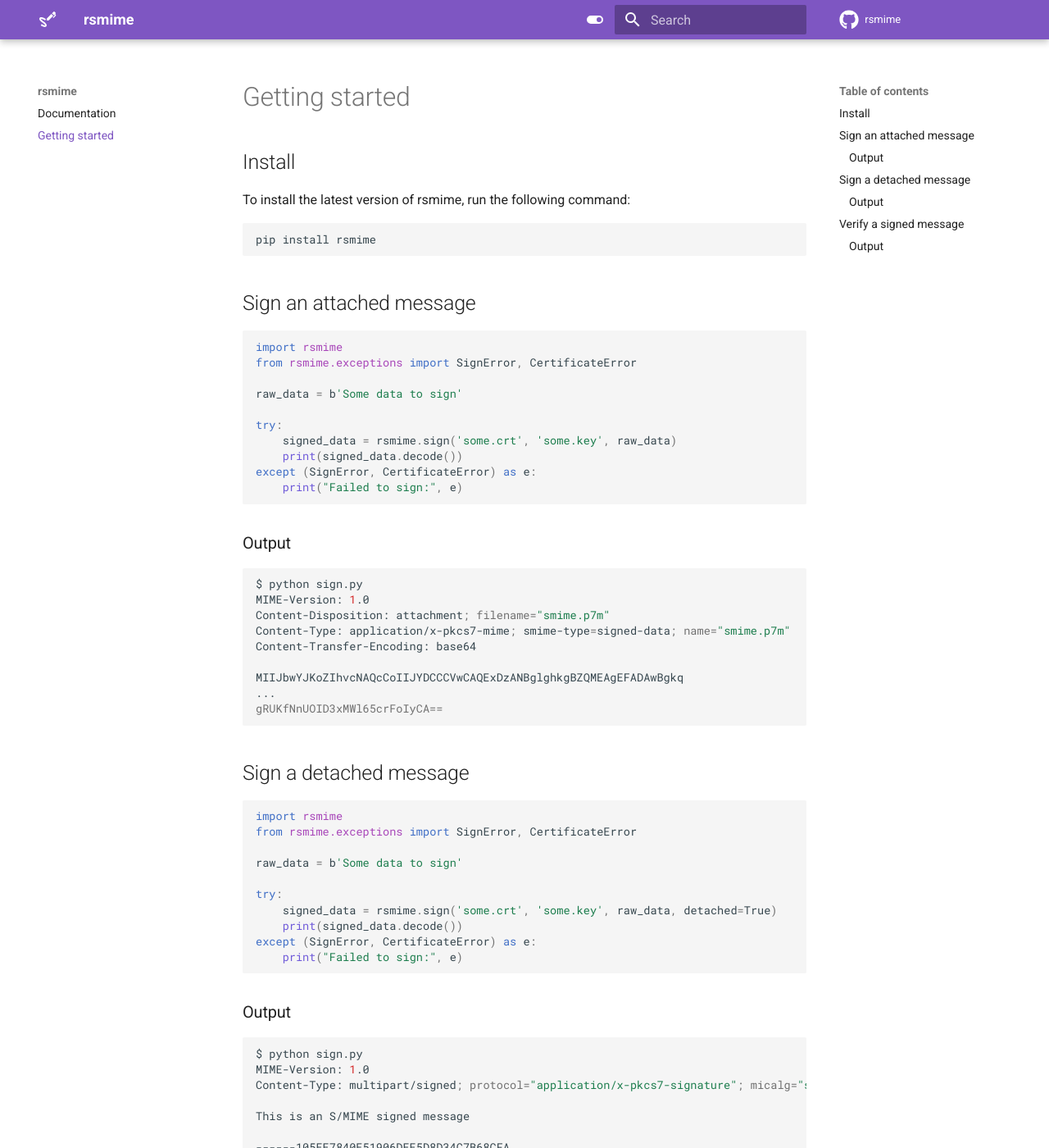
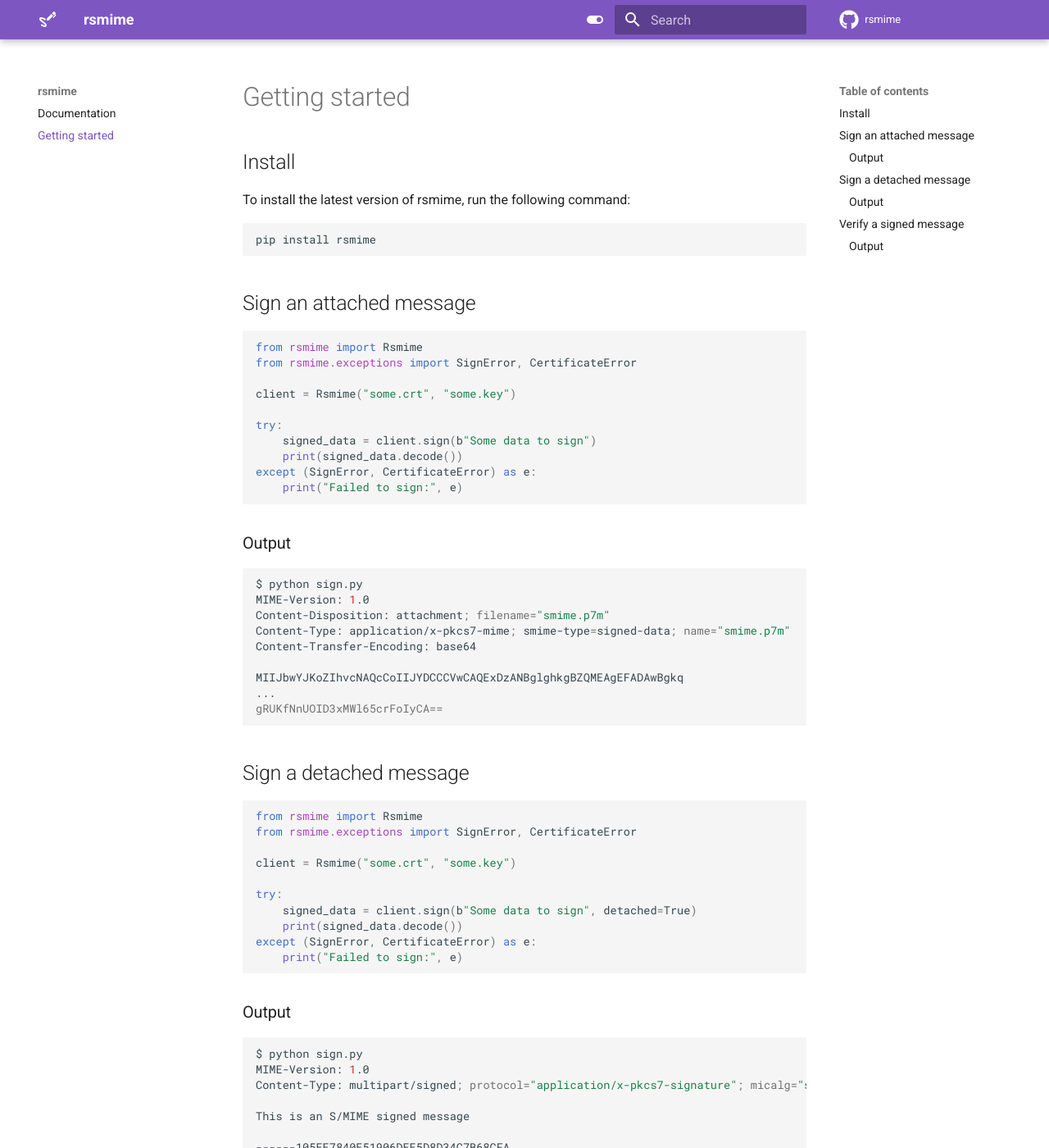
Before and after one commit to tiwilliam/rsmime, an MkDocs documentation site: the page built from docs/getting_started.md, in a window 1280 px wide and 1400 px high. Shown: the whole window at 82% size. Built offline with MkDocs 1.6.1 and Material for MkDocs 9.7.7, drawn with Linux system fonts in a browser that asks for light colours; comment, search, counter and statistics services are not loaded; some of the changed text lies outside the part shown.

Commit message:
Update getting started example

````diff
--- a/docs/getting_started.md
+++ b/docs/getting_started.md
@@ -11,13 +11,13 @@
 ## Sign an attached message
 
 ```python
-import rsmime
+from rsmime import Rsmime
 from rsmime.exceptions import SignError, CertificateError
 
-raw_data = b'Some data to sign'
+client = Rsmime("some.crt", "some.key")
 
 try:
-    signed_data = rsmime.sign('some.crt', 'some.key', raw_data)
+    signed_data = client.sign(b"Some data to sign")
     print(signed_data.decode())
 except (SignError, CertificateError) as e:
     print("Failed to sign:", e)
@@ -42,13 +42,13 @@
 ## Sign a detached message
 
 ```python
-import rsmime
+from rsmime import Rsmime
 from rsmime.exceptions import SignError, CertificateError
 
-raw_data = b'Some data to sign'
+client = Rsmime("some.crt", "some.key")
 
 try:
-    signed_data = rsmime.sign('some.crt', 'some.key', raw_data, detached=True)
+    signed_data = client.sign(b"Some data to sign", detached=True)
     print(signed_data.decode())
 except (SignError, CertificateError) as e:
     print("Failed to sign:", e)
@@ -82,13 +82,13 @@
 ## Verify a signed message
 
 ```python
-import rsmime
+from rsmime import Rsmime
 from rsmime.exceptions import VerifyError
 
-signed_data = b'...'
+client = Rsmime("some.crt", "some.key")
 
 try:
-    raw_again = rsmime.verify(signed_data)
+    raw_again = client.verify(signed_data)
     print(raw_again.decode())
 except VerifyError as e:
     print("Failed to verify:", e)
````
